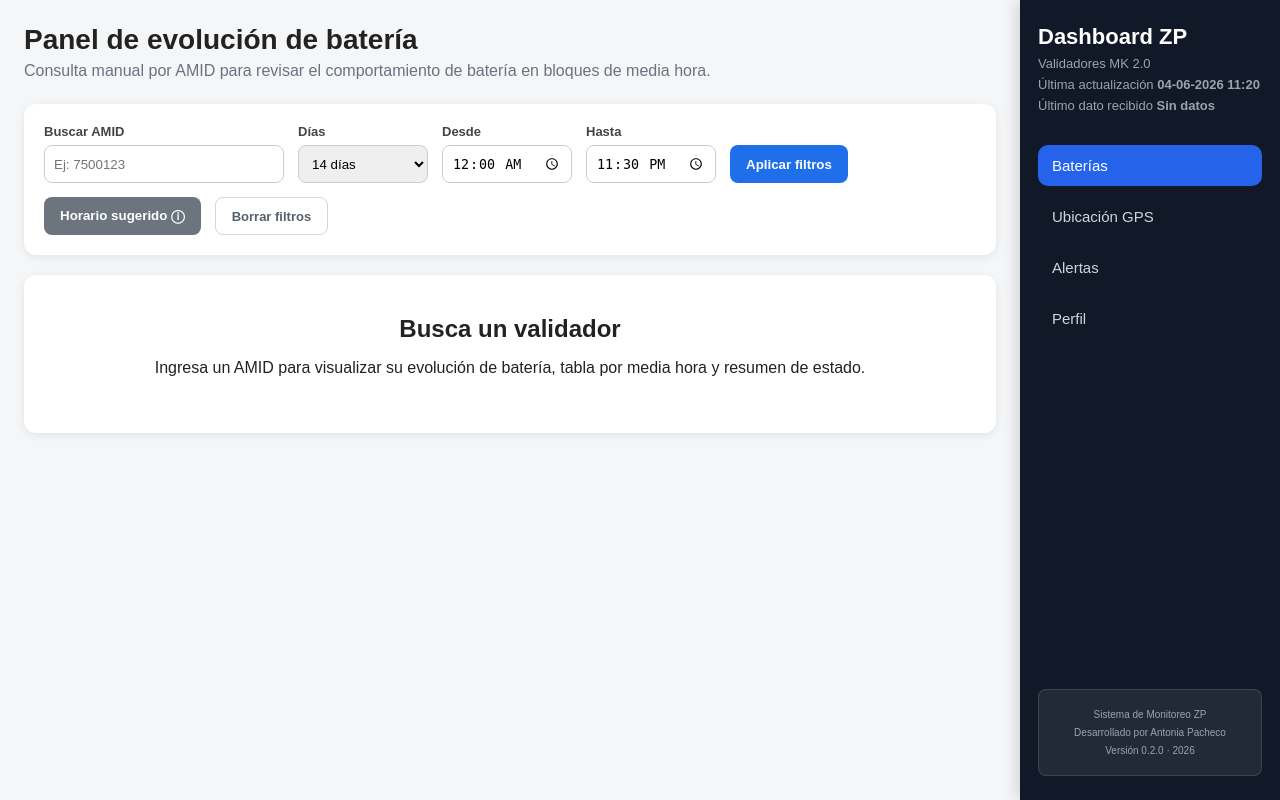
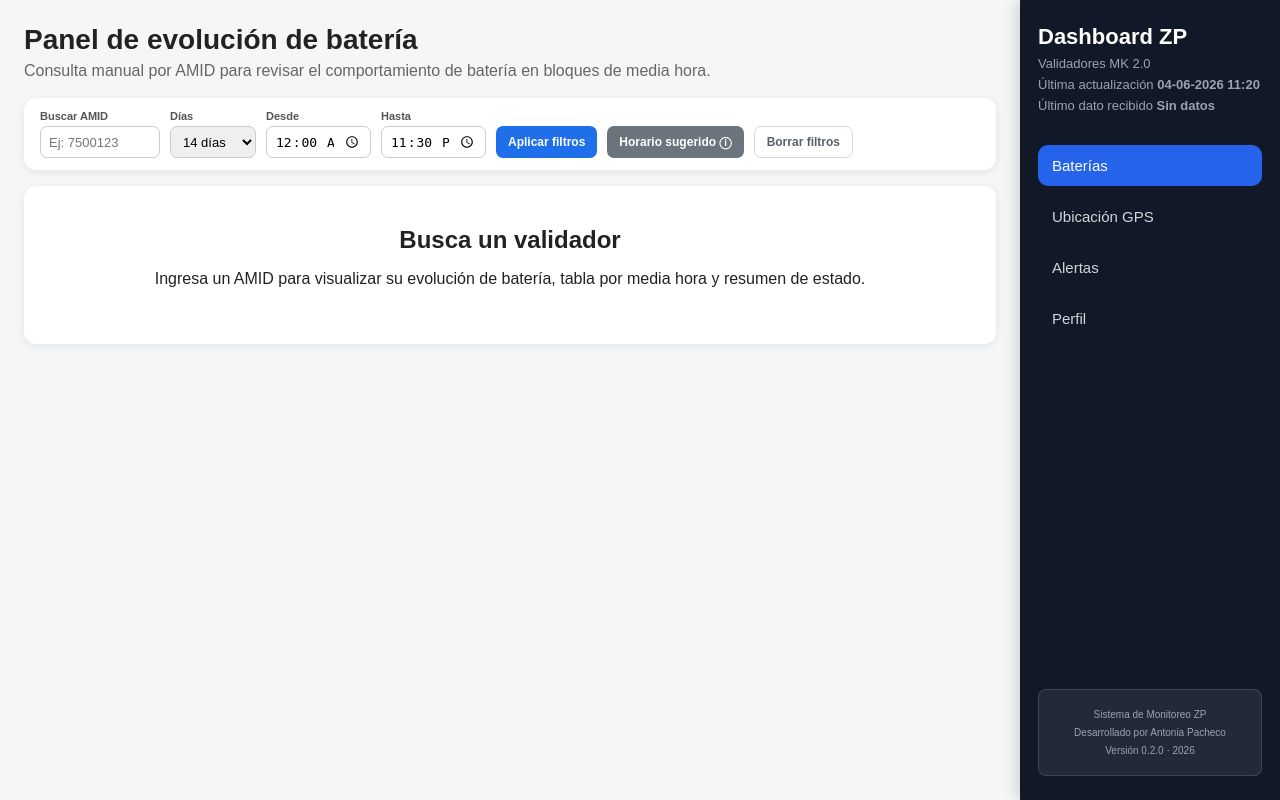
Before and after one commit to anpachecos/migracion-dashboard-zp, a Django app: page / in a window 1280 px wide. Run offline with Django 5.2, Linux system fonts and the light colour scheme; data that the repository does not hold is empty.

Commit message:
Ordenar CSS

```diff
--- a/apps/dashboard/static/dashboard/css/panel_baterias.css
+++ b/apps/dashboard/static/dashboard/css/panel_baterias.css
@@ -14,318 +30,115 @@
     margin: 0 auto;
 }
 
+
+/* =========================================================
+   2. Encabezado del panel
+========================================================= */
+
+.panel-header,
 .encabezado {
-    margin-bottom: 20px;
+    margin-bottom: 18px;
 }
 
+.panel-header h1,
 .encabezado h1 {
     margin-bottom: 6px;
 }
 
+.panel-header p,
 .encabezado p {
     color: #666;
     margin-top: 0;
 }
 
-/* =========================
-   Buscador y filtros
-========================= */
+
+/* =========================================================
+   3. Buscador y filtros compactos
+========================================================= */
 
 .buscador {
     background: white;
-    padding: 20px;
+    padding: 12px 16px;
     border-radius: 12px;
-    margin-bottom: 20px;
+    margin-bottom: 16px;
     box-shadow: 0 2px 8px rgba(0, 0, 0, 0.08);
 }
 
 .form-filtros {
     display: flex;
-    flex-wrap: wrap;
-    gap: 14px;
+    flex-wrap: nowrap;
+    gap: 10px;
     align-items: end;
+    width: 100%;
 }
 
 .grupo-filtro {
     display: flex;
     flex-direction: column;
-    gap: 6px;
+    gap: 4px;
+    flex: 0 0 auto;
 }
 
 .grupo-filtro label {
-    font-size: 13px;
+    font-size: 11px;
     font-weight: bold;
-    color: #444;
+    color: #555;
 }
 
+/* Inputs y selects generales */
 .grupo-filtro input,
 .grupo-filtro select {
-    padding: 9px;
+    height: 32px;
+    padding: 6px 8px;
     border: 1px solid #ccc;
-    border-radius: 8px;
-    min-width: 130px;
-    height: 38px;
+    border-radius: 7px;
+    font-size: 13px;
+    min-width: auto;
+}
+
+/* AMID compacto */
+.label-oculto {
+    display: none;
 }
 
 .grupo-amid input {
-    min-width: 240px;
+    width: 120px;
+    min-width: 120px;
 }
 
+/* Filtros específicos */
+#dias {
+    width: 86px;
+}
+
+#hora_inicio,
+#hora_fin {
+    width: 105px;
+}
+
+
+/* =========================================================
+   4. Botones de filtros
+========================================================= */
+
 .boton-filtro button {
-    height: 38px;
-    padding: 0 16px;
+    height: 32px;
+    padding: 0 12px;
     border: none;
-    border-radius: 8px;
+    border-radius: 7px;
     background-color: #1f6feb;
     color: white;
     cursor: pointer;
     font-weight: bold;
+    font-size: 12px;
+    white-space: nowrap;
 }
 
 .boton-filtro button:hover {
     background-color: #1557b0;
 }
 
-/* =========================
-   Mensajes
-========================= */
-
-.mensaje {
-    padding: 15px;
-    background: #fff3cd;
-    border: 1px solid #ffeeba;
-    color: #856404;
-    border-radius: 8px;
-    margin-bottom: 20px;
-}
-
-/* =========================
-   Tarjetas resumen
-========================= */
-
-.tarjetas {
-    display: grid;
-    grid-template-columns: repeat(4, 1fr);
-    gap: 16px;
-    margin-bottom: 24px;
-}
-
-.tarjeta {
-    background: white;
-    padding: 18px;
-    border-radius: 12px;
-    box-shadow: 0 2px 8px rgba(0, 0, 0, 0.08);
-}
-
-.tarjeta .titulo {
-    font-size: 13px;
-    color: #666;
-    margin-bottom: 8px;
-}
-
-.tarjeta .valor {
-    font-size: 20px;
-    font-weight: bold;
-    color: #222;
-    word-break: break-word;
-}
-
-.tarjeta .valor-pequeno {
-    font-size: 15px;
-}
-
-/* =========================
-   Secciones
-========================= */
-
-.seccion {
-    background: white;
-    padding: 20px;
-    border-radius: 12px;
-    margin-bottom: 24px;
-    box-shadow: 0 2px 8px rgba(0, 0, 0, 0.08);
-}
-
-.seccion h2 {
-    margin-top: 0;
-    margin-bottom: 8px;
-}
-
-.texto-ayuda {
-    color: #666;
-    font-size: 14px;
-    margin-top: 0;
-}
-
-.estado-inicial {
-    text-align: center;
-    padding: 40px 20px;
-}
-
-/* =========================
-   Sugerencias de horarios
-========================= */
-
-.chips-horarios {
-    display: flex;
-    flex-wrap: wrap;
-    gap: 10px;
-}
-
-.chip-horario {
-    background-color: #e7f1ff;
-    color: #084298;
-    padding: 8px 12px;
-    border-radius: 999px;
-    font-size: 13px;
-    font-weight: bold;
-}
-
-/* =========================
-   Placeholder gráfico
-========================= */
-
-.placeholder-grafico {
-    height: 260px;
-    border: 2px dashed #ccc;
-    border-radius: 12px;
-    display: flex;
-    align-items: center;
-    justify-content: center;
-    color: #777;
-    background: #fafafa;
-    text-align: center;
-    padding: 20px;
-}
-
-/* =========================
-   Tabla batería compacta
-========================= */
-
-.titulo-tabla {
-    display: flex;
-    justify-content: space-between;
-    gap: 16px;
-    align-items: flex-start;
-}
-
-.tabla-scroll {
-    width: 100%;
-    overflow-x: hidden;
-    overflow-y: visible;
-    padding-bottom: 8px;
-}
-
-/* La tabla ahora se adapta al ancho de pantalla */
-.tabla-bateria {
-    border-collapse: collapse;
-    width: 100%;
-    table-layout: fixed;
-    font-size: 9px;
-}
-
-/* Celdas generales */
-.tabla-bateria th,
-.tabla-bateria td {
-    border: 1px solid #ddd;
-    text-align: center;
-    white-space: nowrap;
-    overflow: hidden;
-}
-
-/* Celdas de datos */
-.tabla-bateria td {
-    padding: 2px 1px;
-    height: 24px;
-    line-height: 1;
-}
-
-/* Encabezado general */
-.tabla-bateria th {
-    background-color: #f1f3f5;
-    position: sticky;
-    top: 0;
-    z-index: 2;
-}
-
-/* Primera columna fija, pero más angosta */
-.col-fecha {
-    width: 76px;
-    min-width: 76px;
-    max-width: 76px;
-    background-color: #f1f3f5;
-    z-index: 4;
-    font-weight: bold;
-    font-size: 9px;
-}
-
-td.col-fecha {
-    background-color: white;
-}
-
-/* Encabezados de hora compactos y diagonales */
-th.hora-diagonal {
-    height: 54px;
-    padding: 0;
-    vertical-align: bottom;
-    position: sticky;
-    top: 0;
-    z-index: 3;
-}
-
-th.hora-diagonal > span {
-    display: inline-block;
-    transform: rotate(-65deg);
-    transform-origin: left bottom;
-    font-size: 8px;
-    white-space: nowrap;
-    margin-bottom: 6px;
-    margin-left: 5px;
-}
-
-/* Valores dentro de la tabla */
-.tabla-bateria td:not(.col-fecha) {
-    font-size: 8px;
-    font-weight: bold;
-}
-
-
-/* =========================
-   Colores batería
-========================= */
-
-.bateria-alta {
-    background-color: #d1e7dd;
-    color: #0f5132;
-    font-weight: bold;
-}
-
-.bateria-media {
-    background-color: #fff3cd;
-    color: #664d03;
-    font-weight: bold;
-}
-
-.bateria-baja {
-    background-color: #ffe5d0;
-    color: #8a3b00;
-    font-weight: bold;
-}
-
-.bateria-critica {
-    background-color: #f8d7da;
-    color: #842029;
-    font-weight: bold;
-}
-
-.bateria-sin-dato {
-    background-color: #f1f3f5;
-    color: #aaa;
-}
-
-/* =========================
-   Botón Secundario
-========================= */
+/* Botón horario sugerido */
 .boton-secundario button {
     background-color: #6c757d;
 }
@@ -334,26 +147,18 @@
     background-color: #565e64;
 }
 
-.mensaje-info {
-    background: #e7f1ff;
-    border: 1px solid #b6d4fe;
-    color: #084298;
-}
-
-/* =========================
-   Botón Limpiar
-========================= */
-
+/* Botón limpiar filtros */
 .btn-limpiar {
-    height: 38px;
-    padding: 0 16px;
-    border-radius: 8px;
+    height: 32px;
+    padding: 0 12px;
+    border-radius: 7px;
     border: 1px solid #d0d7de;
     background-color: #ffffff;
     color: #57606a;
     text-decoration: none;
     font-weight: bold;
-    font-size: 13px;
+    font-size: 12px;
+    white-space: nowrap;
 
     display: flex;
     align-items: center;
```
Also changed, not shown: other parts of apps/dashboard/static/dashboard/css/panel_baterias.css (+293 -67 lines).
